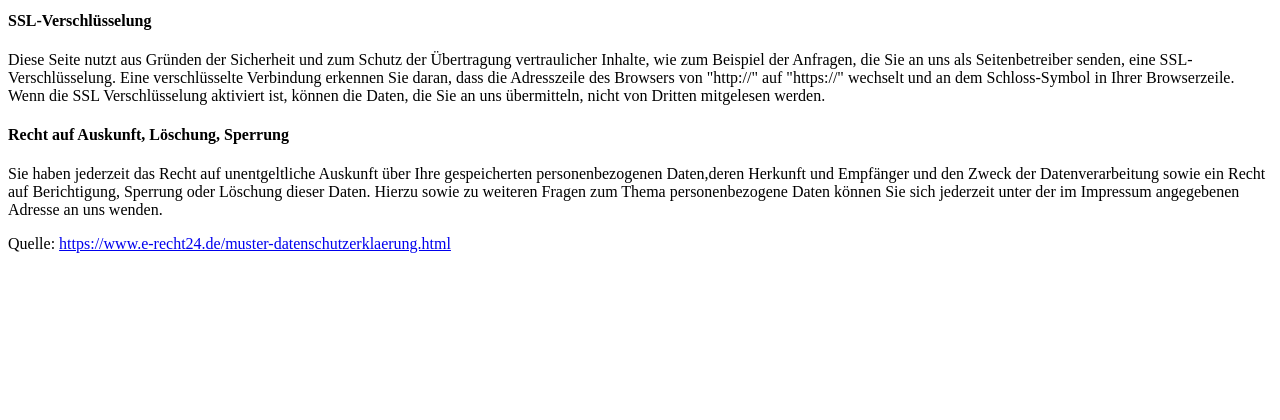
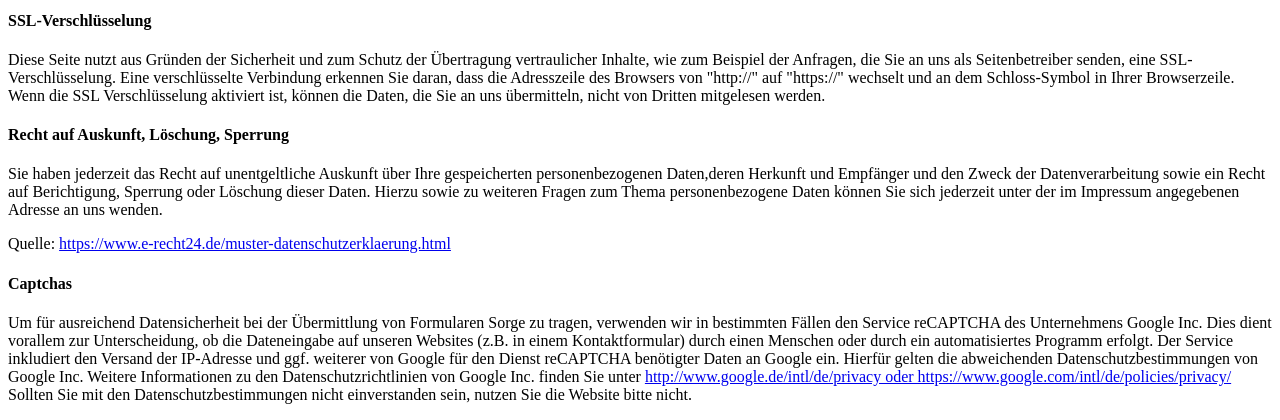
Before and after one commit to zypriafl/entity_management, a Django app: page /impressum/ in a window 1280 px wide. Shown: the part 870-1290 px from the top of the page. Before the commit the page ends 1123 px from the top, so only its background shows below. Run offline with Django 3.2, Linux system fonts and the light colour scheme.

Commit message:
feat(accounting): improve navigation

```diff
--- a/templates/application/index.html
+++ b/templates/application/index.html
@@ -30,7 +30,8 @@
         <br>
         <hr>
         <div><a href="/logout/">Administrator-Login</a></div>
-        <div><a href="/impressum/">Impressum</a></div>
+        <div><a href="/reimbursement/">Auslagenerstattung</a></div>
+        <div><a href="/impressum/">Impressum und Datenschutz</a></div>
     </div>
 
 {% endblock %}
--- a/templates/impressum.html
+++ b/templates/impressum.html
@@ -14,7 +14,8 @@ Sitz München<br>
 VR 207064<br>
 
 <h3>Datenschutzerkl&auml;rung:</h3>
-    <h4>Datenschutz</h4><p>Die Betreiber dieser Seiten nehmen
+<h4>Datenschutz</h4>
+<p>Die Betreiber dieser Seiten nehmen
     den Schutz Ihrer pers&ouml;nlichen Daten sehr ernst. Wir behandeln Ihre personenbezogenen Daten
     vertraulich und entsprechend der gesetzlichen Datenschutzvorschriften sowie dieser
     Datenschutzerkl&auml;rung. Die Nutzung unserer Website ist in der Regel ohne Angabe
@@ -39,9 +40,15 @@ Cookies beim Schlie&szlig;en des Browser aktivieren. Bei der Deaktivierung von C
     Funktionalit&auml;t dieser Website eingeschr&auml;nkt sein.</p>
 <h4>Server-LogFiles</h4>
 <p>Der Provider der Seiten erhebt und speichert automatisch Informationen in so genannten
-Server-Log Files, die Ihr Browser automatisch an uns &uuml;bermittelt. Dies sind: <ul>
-<li>Browsertyp und Browserversion</li> <li>verwendetes Betriebssystem</li> <li>Referrer URL</li>
-<li>Hostname des zugreifenden Rechners</li> <li>Uhrzeit der Serveranfrage</li> </ul> <p>Diese Daten
+    Server-Log Files, die Ihr Browser automatisch an uns &uuml;bermittelt. Dies sind:
+<ul>
+    <li>Browsertyp und Browserversion</li>
+    <li>verwendetes Betriebssystem</li>
+    <li>Referrer URL</li>
+    <li>Hostname des zugreifenden Rechners</li>
+    <li>Uhrzeit der Serveranfrage</li>
+</ul>
+<p>Diese Daten
     sind nicht bestimmten Personen zuordenbar. Eine Zusammenf&uuml;hrung dieser Daten mit anderen
     Datenquellen wird nicht vorgenommen. Wir behalten uns vor, diese Daten nachtr&auml;glich zu
     pr&uuml;fen, wenn uns konkrete Anhaltspunkte f&uuml;r eine rechtswidrige Nutzung bekannt
@@ -61,11 +68,25 @@ ist, k&ouml;nnen die Daten, die Sie an uns &uuml;bermitteln, nicht von Dritten m
     werden.</p>
 <h4>Recht auf Auskunft, L&ouml;schung, Sperrung</h4>
 <p>Sie haben
-jederzeit das Recht auf unentgeltliche Auskunft &uuml;ber Ihre gespeicherten personenbezogenen Daten,deren Herkunft und Empf&auml;nger und den Zweck der Datenverarbeitung sowie ein Recht auf
+    jederzeit das Recht auf unentgeltliche Auskunft &uuml;ber Ihre gespeicherten personenbezogenen Daten,deren Herkunft
+    und Empf&auml;nger und den Zweck der Datenverarbeitung sowie ein Recht auf
     Berichtigung, Sperrung oder L&ouml;schung dieser Daten. Hierzu sowie zu weiteren Fragen zum Thema
     personenbezogene Daten k&ouml;nnen Sie sich jederzeit unter der im Impressum angegebenen Adresse
     an uns wenden.</p>
-    <p>Quelle: <a href="https://www.e-recht24.de/musterdatenschutzerklaerung.html">https://www.e-recht24.de/muster-datenschutzerklaerung.html</a></p>
+<p>Quelle: <a href="https://www.e-recht24.de/musterdatenschutzerklaerung.html">https://www.e-recht24.de/muster-datenschutzerklaerung.html</a>
+</p>
 
+<h4>Captchas</h4>
+<p>
+    Um für ausreichend Datensicherheit bei der Übermittlung von Formularen Sorge zu tragen,
+    verwenden wir in bestimmten Fällen den Service reCAPTCHA des Unternehmens Google Inc. Dies dient vorallem zur
+    Unterscheidung, ob die Dateneingabe auf unseren Websites (z.B. in einem Kontaktformular) durch einen Menschen oder
+    durch ein automatisiertes Programm erfolgt. Der Service inkludiert den Versand der IP-Adresse und ggf. weiterer von
+    Google für den Dienst reCAPTCHA benötigter Daten an Google ein. Hierfür gelten die abweichenden
+    Datenschutzbestimmungen von Google Inc. Weitere Informationen zu den Datenschutzrichtlinien von Google Inc. finden
+    Sie unter <a href='http://www.google.de/intl/de/privacy oder https://www.google.com/intl/de/policies/privacy/'>
+    http://www.google.de/intl/de/privacy oder https://www.google.com/intl/de/policies/privacy/
+</a> Sollten Sie mit den Datenschutzbestimmungen nicht einverstanden sein, nutzen Sie die Website bitte nicht.
+</p>
 </body>
 </html>
```
Lines whose indentation alone changed are shown as unchanged.
